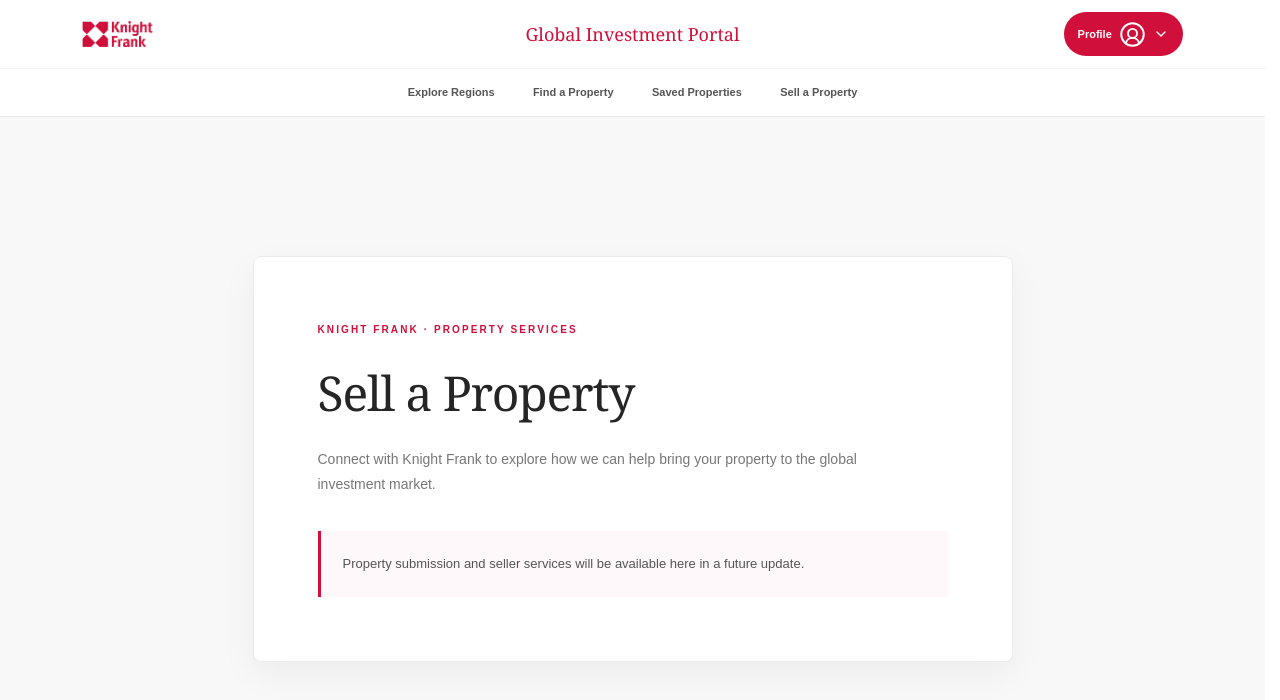
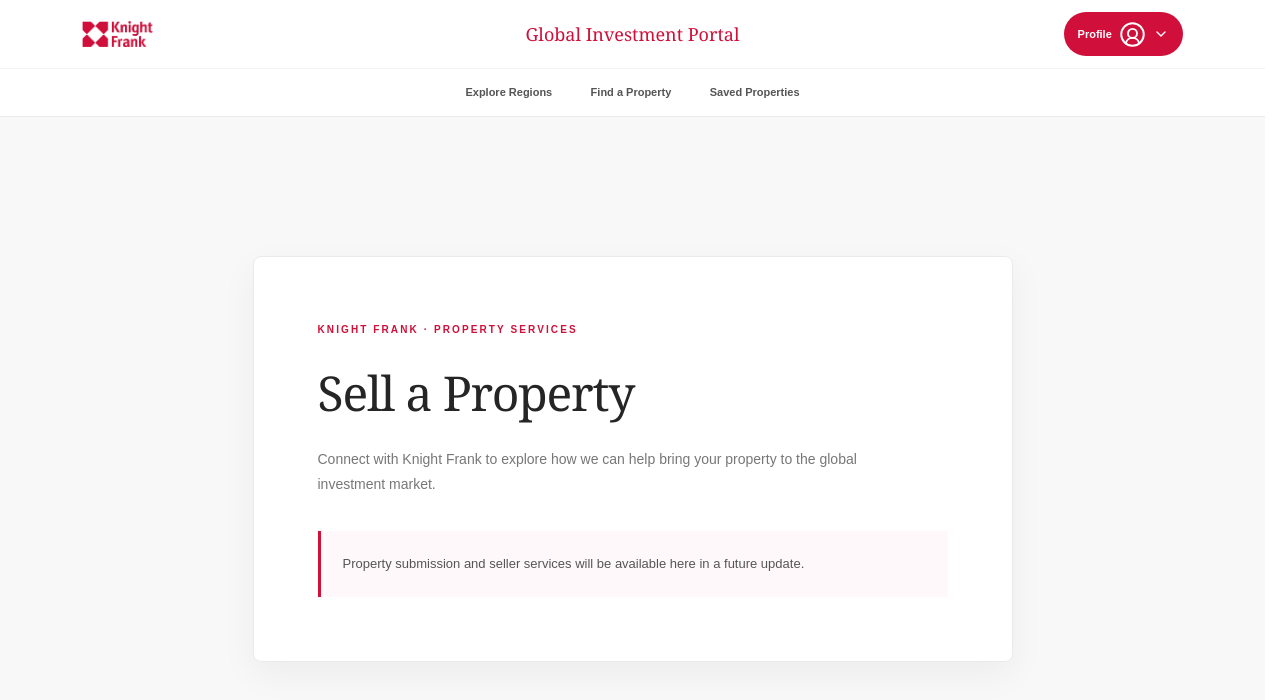
Before and after one commit to anshali15634/Knight-Frank-Practical-Assessment, a Next.js app in the folder knight-frank-practical-assessment/: page /landing/sell-property in a window 1280 px wide. Shown: the top 700 px of the page. Built offline with nearby package versions, Linux system fonts and the light colour scheme.

Commit message:
navigation pane fixed

```diff
--- a/knight-frank-practical-assessment/src/app/landing/page.tsx
+++ b/knight-frank-practical-assessment/src/app/landing/page.tsx
@@ -112,7 +112,7 @@
     <main className="investment-page">
       <LandingNavbar />
 
-      <section className="investment-hero">
+      <section id="explore-regions" className="investment-hero">
         <div className="investment-hero-background" aria-hidden="true">
           {HERO_BACKGROUNDS.map((background) => (
             <div
@@ -177,6 +177,7 @@
       </section>
 
       <section
+        id="find-property"
         className="portal-section"
         ref={portalRef}
         aria-label="Property search portal"
--- a/knight-frank-practical-assessment/src/components/LandingNavBar.tsx
+++ b/knight-frank-practical-assessment/src/components/LandingNavBar.tsx
@@ -17,7 +17,6 @@
     pathname === "/landing" ? "#explore-regions" : "/landing#explore-regions";
   const findPropertyHref =
     pathname === "/landing" ? "#find-property" : "/landing#find-property";
-
   useEffect(() => {
     setName(sessionStorage.getItem("kf_user_name") || "User");
     setEmail(sessionStorage.getItem("kf_user_email") || "");
@@ -163,9 +162,9 @@
         <Link href="/landing/saved-properties" className="landing-nav-link">
           Saved Properties
         </Link>
-        <Link href="/landing/sell-property" className="landing-nav-link">
+        {/* <Link href="/landing/sell-property" className="landing-nav-link">
           Sell a Property
-        </Link>
+        </Link> */}
       </nav>
     </header>
   );
```
